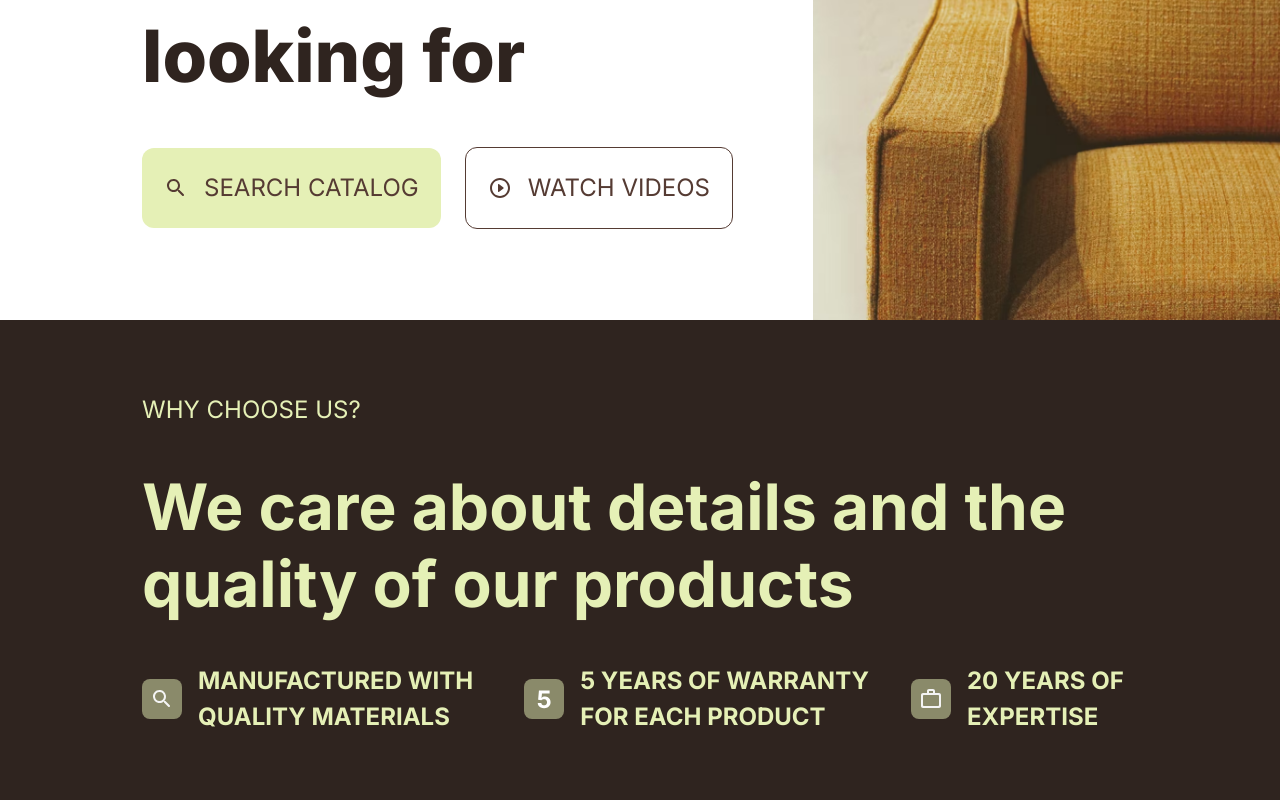
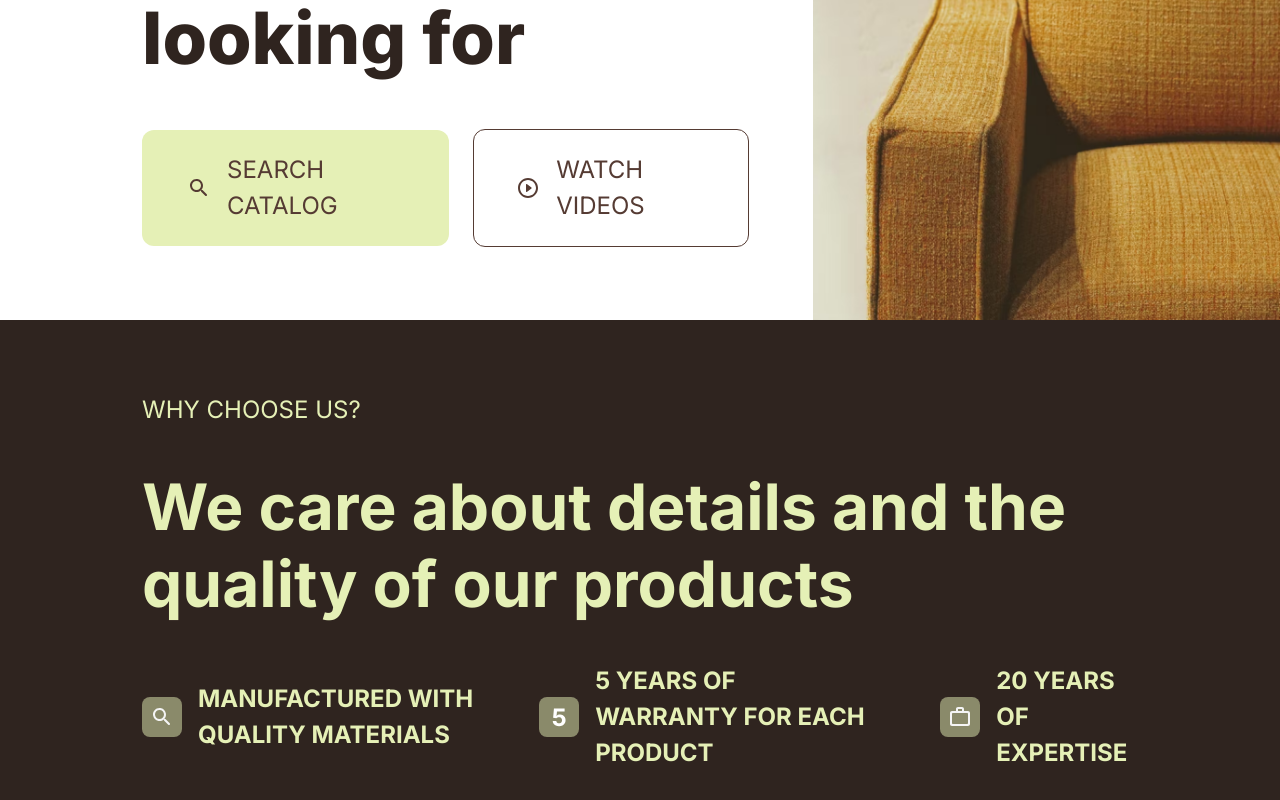
Before and after one commit to kemalmao19/SkwnFrontendDev-1-KemalMaolana, a React (Vite) app: page / in a window 1280 px wide. Shown: the part 480-1280 px from the top of the page. Built offline with nearby package versions, Linux system fonts and the light colour scheme.

Commit message:
chore: 1440px size tunning

```diff
--- a/src/components/Hero/Hero.jsx
+++ b/src/components/Hero/Hero.jsx
@@ -13,13 +13,13 @@ export const Hero = () => {
           you have been looking for
         </div>
         <div className="btns title_24">
-          <Button bg="var(--color-sour)" radius="0.75rem" p="1.375rem">
+          <Button bg="var(--color-sour)" radius="0.75rem" p="1.375rem 2.813rem">
             <div className="btn">
               <img src="/button/search.svg" alt="" />
               <p>SEARCH CATALOG</p>
             </div>
           </Button>
-          <Button border="1px solid var(--color-brightBrown)" radius="0.75rem" p="1.375rem">
+          <Button border="1px solid var(--color-brightBrown)" radius="0.75rem" p="1.375rem 2.625rem">
             <div className="btn">
               <img src="/button/play_circle_outline.svg" alt="" />
               <p>WATCH VIDEOS</p>
--- a/src/components/Why/style.css
+++ b/src/components/Why/style.css
@@ -14,7 +14,7 @@
 
 .why .why_section .experience {
     display: flex;
-    /* gap: 3.5rem; */
+    gap: 4rem;
 }
 
 .why .why_section .experience .item {
```
